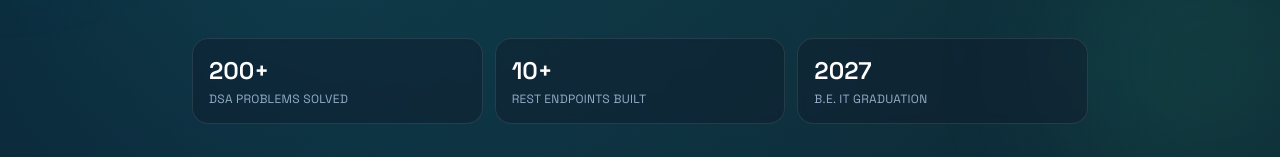
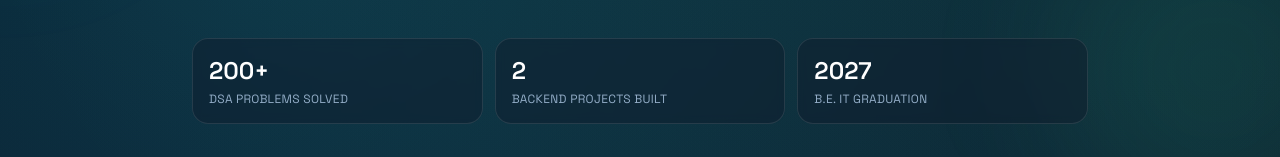
Before and after one commit to pranshu-2853/portfolio-website, a Next.js app: page / in a window 1280 px wide. Shown: the part 507-664 px from the top of the page. Built offline with nearby package versions, Linux system fonts and the light colour scheme.

Commit message:
Changed info in hero section

```diff
--- a/components/Hero.tsx
+++ b/components/Hero.tsx
@@ -101,9 +101,9 @@
           </div>
 
           <div className="surface-card px-4 py-4">
-            <p className="text-2xl font-semibold text-white">10+</p>
+            <p className="text-2xl font-semibold text-white">2</p>
             <p className="mt-1 text-xs uppercase tracking-wide text-mist">
-              REST Endpoints Built
+              BACKEND PROJECTS BUILT
             </p>
           </div>
 
```
